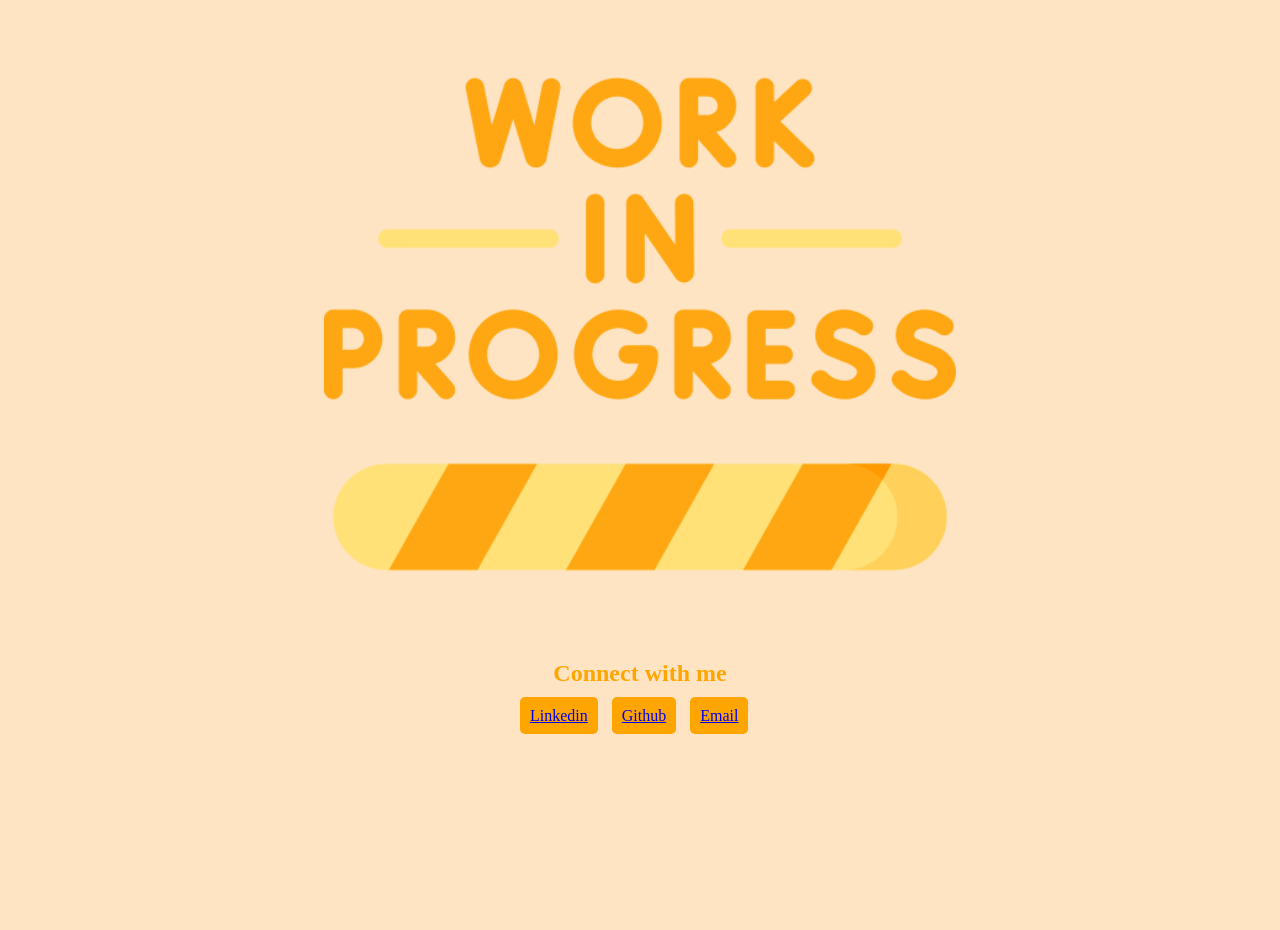
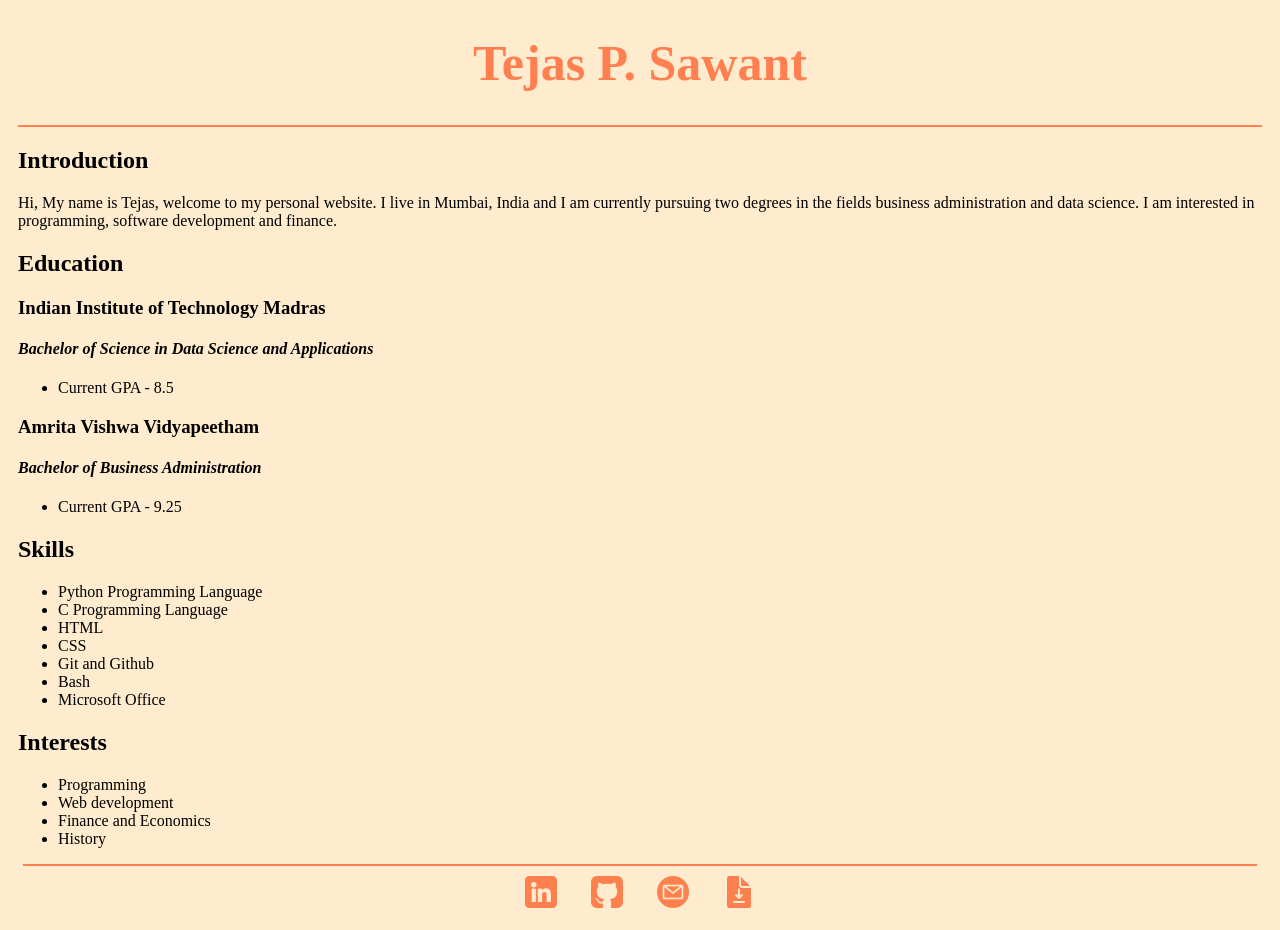
Before and after one commit to tpsawant027/tpsawant027.github.io, a plain HTML site: page index.html in a window 1280 px wide. Before the commit the page ends 800 px from the top, so only its background shows below. Drawn offline with Linux system fonts and the light colour scheme.

Commit message:
full-site commit

```diff
--- a/index.html
+++ b/index.html
@@ -9,14 +9,53 @@
 </head>
 <body>
     <header>
-        <img src="./resources/work-in-progress.png" alt="work in progress">
+        <h1>Tejas P. Sawant</h1>
     </header>
-
+    <div class="Introduction">
+        <h2>Introduction</h2>
+        <p>Hi, My name is Tejas, welcome to my personal website. I live in Mumbai, India and I am currently pursuing two degrees in the fields
+            business administration and data science. I am interested in programming, software development and finance.
+        </p>
+    </div>
+    <div class="Education">
+        <h2>Education</h2>
+        <h3>Indian Institute of Technology Madras</h3>
+        <h4><em>Bachelor of Science in Data Science and Applications</em></h4>
+        <ul>
+            <li>Current GPA - 8.5</li>
+        </ul>
+        <h3>Amrita Vishwa Vidyapeetham</h3>
+        <h4><em>Bachelor of Business Administration</em></h4>
+        <ul>
+            <li>Current GPA - 9.25</li>
+        </ul>
+    </div>
+    <div class="Skills">
+        <h2>Skills</h2>
+        <ul>
+            <li>Python Programming Language</li>
+            <li>C Programming Language</li>
+            <li>HTML</li>
+            <li>CSS</li>
+            <li>Git and Github</li>
+            <li>Bash</li>
+            <li>Microsoft Office</li>
+        </ul>
+    </div>
+    <div class="Interests">
+        <h2>Interests</h2>
+        <ul>
+            <li>Programming</li>
+            <li>Web development</li>
+            <li>Finance and Economics</li>
+            <li>History</li>
+        </ul>
+    </div>
     <footer>
-        <h2>Connect with me</h2>
-        <a href="www.linkedin.com/in/tejassawant027">Linkedin</a>
-        <a href="https://github.com/tpsawant027">Github</a>
-        <a href="mailto: tejassawant027@gmail.com">Email</a>
+        <a href="https://www.linkedin.com/in/tejassawant027"><img src="./resources/linkedin(1).png" alt="linkedin"></a>
+        <a href="https://github.com/tpsawant027"><img src="./resources/github-sign.png" alt="github"></a>
+        <a href="mailto:teprsa2704@gmail.com"><img src="./resources/email.png" alt="email"></a>
+        <a href="./Resume - TPS.pdf"><img src="./resources/download.png" alt="CV"></a>
     </footer>
 
 </body>
--- a/style.css
+++ b/style.css
@@ -2,29 +2,28 @@
     box-sizing: border-box;
 }
 body{
-    background-color: bisque;
+    background-color: blanchedalmond;
+    padding: 0px 10px;
 }
-header img{
-    display: block;
-    width: 50%;
-    margin: 0 auto;
+header{
+    border-bottom: 2px solid coral;
+}
+header h1{
+    font-size: 50px;
+    color: coral;
+    text-align: center;
 }
 footer{
-    width: 250px;
-    margin: 0 auto;
-}
-footer h2{
-    text-align: center;
-    color: orange;
-}
-a{
+    border-top: 2px solid coral;
     padding: 10px;
     margin: 5px;
-    background-color: orange;
-    border-radius: 5px;
+    text-align: center;
 }
-a:hover{
-    background-color: white;
-    border: 2px solid orange;
-
+footer a{
+    padding: 10px;
+    margin: 5px;
 }
+footer a img{
+    height: 32px;
+    width: 32px;
+}
```
Also changed, not shown: resources/download.png (added), resources/email.png (added), resources/github-sign.png (added), resources/linkedin(1).png (added), 1 other file.
